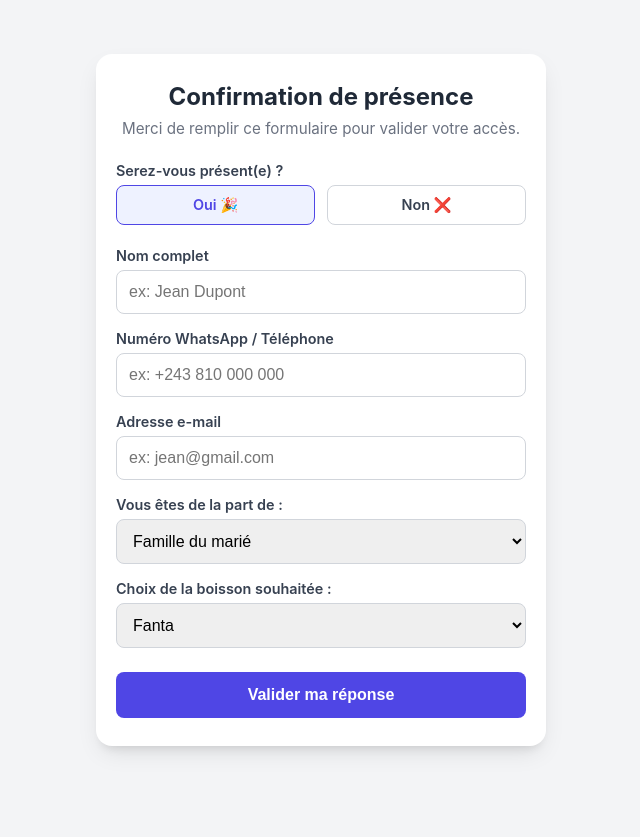
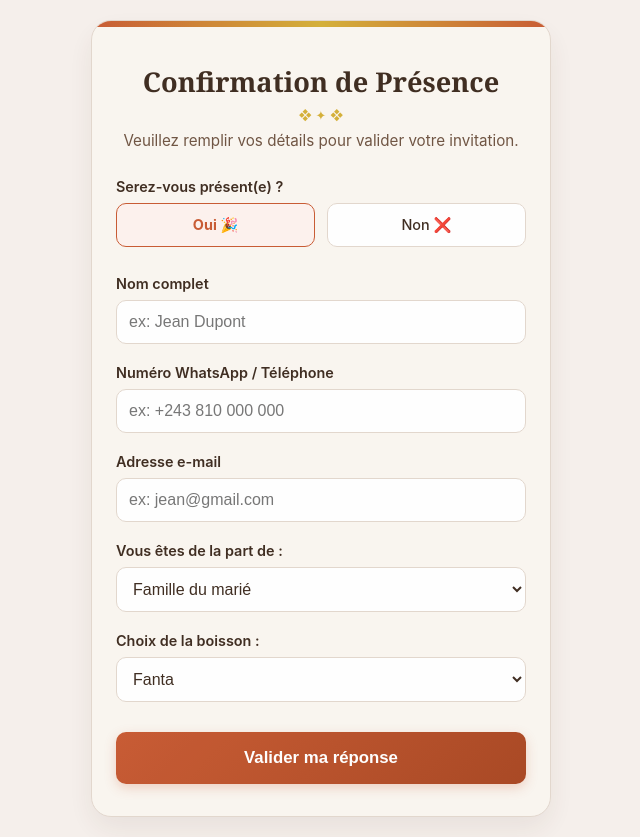
Before and after one commit to boazmeya-lab/smartRSVP, a plain HTML site: page index.html in a window 1280 px wide. Shown: the whole page, without its empty margins (319-959 px from the left). Before the commit the page ends 800 px from the top, so only its background shows below. Drawn offline with Linux system fonts and the light colour scheme.

Commit message:
Update index.html

```diff
--- a/index.html
+++ b/index.html
@@ -5,27 +5,34 @@
   <meta name="viewport" content="width=device-width, initial-scale=1.0">
   <title>RSVP - Smartevent</title>
 
-  <!-- Librairie ultra-légère pour générer le QR Code directement sur le navigateur -->
+  <!-- Librairie QR Code -->
   <script src="https://cdnjs.cloudflare.com/ajax/libs/qrcodejs/1.0.0/qrcode.min.js"></script>
 
   <style>
     :root {
-      --primary: #4F46E5;
-      --primary-hover: #4338CA;
-      --bg: #F3F4F6;
-      --card-bg: #FFFFFF;
-      --text: #1F2937;
-      --text-light: #6B7280;
+      /* Palette de couleurs */
+      --bg-sable: #F5EFEB;       /* Beige sable */
+      --text-marron: #3D2B1F;    /* Marron foncé */
+      --terracotta: #C85A32;     /* Terracotta */
+      --terracotta-hover: #A84622;
+      --or: #D4AF37;             /* Touche d'or */
+      --card-bg: #FAF6F0;        /* Crème clair */
+      --border-color: #E2D7CD;
     }
 
     * { box-sizing: border-box; }
 
     body {
-      font-family: -apple-system, BlinkMacSystemFont, "Segoe UI", Roboto, Oxygen, Ubuntu, Cantarell, sans-serif;
-      background-color: var(--bg);
-      color: var(--text);
+      font-family: -apple-system, BlinkMacSystemFont, "Segoe UI", Roboto, Georgia, serif;
+      background-color: var(--bg-sable);
+      /* Motif abstrait géométrique subtil en arrière-plan */
+      background-image: radial-gradient(var(--or) 0.5px, transparent 0.5px), radial-gradient(var(--terracotta) 0.5px, var(--bg-sable) 0.5px);
+      background-size: 20px 20px;
+      background-position: 0 0, 10px 10px;
+      opacity: 0.98;
+      color: var(--text-marron);
       margin: 0;
-      padding: 16px;
+      padding: 20px 16px;
       display: flex;
       justify-content: center;
       align-items: center;
@@ -35,67 +42,109 @@
     .container {
       background: var(--card-bg);
       width: 100%;
-      max-width: 450px;
-      padding: 28px 20px;
-      border-radius: 16px;
-      box-shadow: 0 10px 25px -5px rgba(0, 0, 0, 0.1), 0 8px 10px -6px rgba(0, 0, 0, 0.1);
+      max-width: 460px;
+      padding: 32px 24px;
+      border-radius: 20px;
+      border: 1px solid var(--border-color);
+      box-shadow: 0 12px 30px rgba(61, 43, 31, 0.08);
+      position: relative;
+      overflow: hidden;
     }
 
-    .header { text-align: center; margin-bottom: 24px; }
-    .header h1 { margin: 0 0 8px 0; font-size: 1.5rem; color: var(--text); }
-    .header p { margin: 0; color: var(--text-light); font-size: 0.95rem; }
+    /* Bordure décorative dorée supérieure */
+    .container::before {
+      content: "";
+      position: absolute;
+      top: 0;
+      left: 0;
+      right: 0;
+      height: 6px;
+      background: linear-gradient(90deg, var(--terracotta), var(--or), var(--terracotta));
+    }
 
-    .form-group { margin-bottom: 16px; }
-    label { display: block; font-size: 0.9rem; font-weight: 600; margin-bottom: 6px; color: #374151; }
+    .header { text-align: center; margin-bottom: 28px; }
+
+    /* Titre avec serif élégant */
+    .header h1 {
+      margin: 10px 0 8px 0;
+      font-family: Georgia, serif;
+      font-size: 1.7rem;
+      color: var(--text-marron);
+    }
+
+    .header p { margin: 0; color: #6E5341; font-size: 0.95rem; }
+
+    /* Motif décoratif sous le titre */
+    .divider-pattern {
+      display: flex;
+      justify-content: center;
+      align-items: center;
+      gap: 8px;
+      color: var(--or);
+      font-size: 0.8rem;
+      margin-top: 6px;
+    }
+
+    .form-group { margin-bottom: 20px; }
+    label { display: block; font-size: 0.9rem; font-weight: 600; margin-bottom: 8px; color: var(--text-marron); }
 
     input[type="text"], input[type="tel"], input[type="email"], select {
       width: 100%;
       padding: 12px;
-      border: 1px solid #D1D5DB;
-      border-radius: 8px;
+      border: 1px solid var(--border-color);
+      background-color: #FFFFFF;
+      border-radius: 10px;
       font-size: 1rem;
-      transition: border-color 0.2s;
+      color: var(--text-marron);
+      transition: all 0.2s;
     }
 
     input:focus, select:focus {
       outline: none;
-      border-color: var(--primary);
-      box-shadow: 0 0 0 3px rgba(79, 70, 229, 0.15);
+      border-color: var(--terracotta);
+      box-shadow: 0 0 0 3px rgba(200, 90, 50, 0.15);
     }
 
     .radio-group { display: flex; gap: 12px; }
     .radio-option {
       flex: 1;
-      border: 1px solid #D1D5DB;
-      border-radius: 8px;
-      padding: 10px;
+      border: 1px solid var(--border-color);
+      background: #FFFFFF;
+      border-radius: 10px;
+      padding: 12px;
       text-align: center;
       cursor: pointer;
+      font-weight: 500;
+      transition: all 0.2s;
     }
     .radio-option input { display: none; }
     .radio-option.active {
-      border-color: var(--primary);
-      background-color: #EEF2FF;
-      color: var(--primary);
-      font-weight: 600;
+      border-color: var(--terracotta);
+      background-color: #FDF2EE;
+      color: var(--terracotta);
+      font-weight: 700;
     }
 
     button.btn-submit {
       width: 100%;
-      background-color: var(--primary);
-      color: white;
+      background: linear-gradient(135deg, var(--terracotta), var(--terracotta-hover));
+      color: #FFFFFF;
       border: none;
-      padding: 14px;
-      border-radius: 8px;
-      font-size: 1rem;
+      padding: 16px;
+      border-radius: 10px;
+      font-size: 1.05rem;
       font-weight: 600;
       cursor: pointer;
-      margin-top: 8px;
-      transition: background-color 0.2s;
+      margin-top: 10px;
+      box-shadow: 0 4px 12px rgba(200, 90, 50, 0.25);
+      transition: transform 0.1s, background 0.2s;
     }
-    button.btn-submit:hover { background-color: var(--primary-hover); }
+    button.btn-submit:hover {
+      background: var(--terracotta-hover);
+      transform: translateY(-1px);
+    }
 
-    /* Style de la carte d'accès Pass QR Code */
+    /* Carte d'accès Pass QR Code */
     #pass-container {
       display: none;
       text-align: center;
@@ -103,37 +152,51 @@
     }
 
     .pass-card {
-      background: #F9FAFB;
-      border: 2px dashed #D1D5DB;
-      border-radius: 12px;
-      padding: 20px;
-      margin-top: 16px;
+      background: #FFFFFF;
+      border: 1px solid var(--border-color);
+      border-radius: 14px;
+      padding: 24px 16px;
+      margin-top: 20px;
+      position: relative;
+    }
+
+    .pass-card::after {
+      content: "";
+      position: absolute;
+      bottom: 0;
+      left: 10%;
+      right: 10%;
+      height: 3px;
+      background: var(--or);
+      border-radius: 2px;
     }
 
     #qrcode {
       display: flex;
       justify-content: center;
-      margin: 16px 0;
+      margin: 20px 0;
     }
+
     #qrcode img {
-      border-radius: 8px;
-      padding: 8px;
-      background: white;
-      box-shadow: 0 2px 8px rgba(0,0,0,0.08);
+      border-radius: 10px;
+      padding: 10px;
+      background: #FFFFFF;
+      border: 2px solid var(--border-color);
     }
 
     .ticket-id {
       font-family: monospace;
       font-size: 1.1rem;
       font-weight: bold;
-      color: var(--primary);
-      letter-spacing: 1px;
+      color: var(--terracotta);
+      letter-spacing: 1.5px;
+      margin-top: 6px;
     }
 
     .notice {
       font-size: 0.85rem;
-      color: var(--text-light);
-      margin-top: 12px;
+      color: #6E5341;
+      margin-top: 14px;
     }
 
     @keyframes fadeIn {
@@ -149,8 +212,9 @@
   <!-- FORMULAIRE RSVP -->
   <div id="rsvp-section">
     <div class="header">
-      <h1>Confirmation de présence</h1>
-      <p>Merci de remplir ce formulaire pour valider votre accès.</p>
+      <h1>Confirmation de Présence</h1>
+      <div class="divider-pattern">❖ ✦ ❖</div>
+      <p style="margin-top: 8px;">Veuillez remplir vos détails pour valider votre invitation.</p>
     </div>
 
     <form id="rsvp-form" onsubmit="soumettreRSVP(event)">
@@ -194,7 +258,7 @@
         </div>
 
         <div class="form-group">
-          <label for="boisson">Choix de la boisson souhaitée :</label>
+          <label for="boisson">Choix de la boisson :</label>
           <select id="boisson">
             <option value="Fanta">Fanta</option>
             <option value="Coca-Cola">Coca-Cola</option>
@@ -208,31 +272,31 @@
     </form>
   </div>
 
-  <!-- BILLETS / PASS GÉNÉRÉ (Caché par défaut) -->
+  <!-- PASS D'ACCÈS AVEC QR CODE -->
   <div id="pass-container">
     <div class="header">
-      <h1 id="pass-title">Votre Pass d'Accès</h1>
-      <p id="pass-subtitle">Présentez ce QR Code à l'entrée de l'événement.</p>
+      <h1 id="pass-title" style="font-family: Georgia, serif;">Votre Pass d'Accès</h1>
+      <div class="divider-pattern">❖ ✦ ❖</div>
+      <p id="pass-subtitle" style="margin-top: 8px;">Présentez ce QR Code à l'entrée de l'événement.</p>
     </div>
 
     <div class="pass-card">
-      <div id="guest-name" style="font-weight: bold; font-size: 1.2rem;"></div>
+      <div id="guest-name" style="font-weight: bold; font-size: 1.25rem; color: var(--text-marron);"></div>
       <div class="ticket-id" id="ticket-id-display"></div>
 
-      <!-- Zone d'affichage du QR Code -->
+      <!-- Zone QR Code (Contient uniquement le code ticketID pour SmartCheck) -->
       <div id="qrcode"></div>
 
-      <p class="notice">💡 <strong>Conseil :</strong> Faites une capture d'écran de ce pass pour l'avoir avec vous le jour J.</p>
+      <p class="notice">💡 <strong>Conseil :</strong> Prenez une capture d'écran de ce pass pour l'avoir avec vous le jour J.</p>
     </div>
   </div>
 
 </div>
 
 <script>
-  // 🔗 REMPLACE CETTE URL PAR TON WEBHOOK N8N (Nœud Webhook POST)
+  // URL de ton Webhook n8n
   const N8N_WEBHOOK_URL = "https://ton-n8n-vps.com/webhook/rsvp-submit";
 
-  // Gestion de l'affichage UI selon Présent / Absent
   function togglePresence(estPresent) {
     const optionsDiv = document.getElementById("options-presence");
     const labelOui = document.getElementById("label-oui");
@@ -249,15 +313,13 @@
     }
   }
 
-  // Fonction principale lors de la soumission
   async function soumettreRSVP(event) {
     event.preventDefault();
 
     const btnSubmit = document.getElementById("btn-submit");
     btnSubmit.disabled = true;
-    btnSubmit.textContent = "Traitement en cours...";
+    btnSubmit.textContent = "Validation en cours...";
 
-    // 1. Récupération des données du formulaire
     const isPresent = document.querySelector('input[name="presence"]:checked').value === "true";
     const nomComplet = document.getElementById("nom").value.trim();
     const telephone = document.getElementById("telephone").value.trim();
@@ -265,7 +327,7 @@
     const affiliation = isPresent ? document.getElementById("affiliation").value : "N/A";
     const boisson = isPresent ? document.getElementById("boisson").value : "N/A";
 
-    // 2. Génération d'un ID de Billet Unique (ex: SMART-8F3A)
+    // Génération de l'ID unique du ticket
     const ticketID = "SMART-" + Math.random().toString(36).substring(2, 6).toUpperCase() + Date.now().toString().slice(-4);
 
     const payload = {
@@ -280,42 +342,38 @@
     };
 
     try {
-      // 3. Envoi asynchrone des données vers n8n
       fetch(N8N_WEBHOOK_URL, {
         method: "POST",
         headers: { "Content-Type": "application/json" },
         body: JSON.stringify(payload)
       });
 
-      // 4. Masquer le formulaire
       document.getElementById("rsvp-section").style.display = "none";
       const passContainer = document.getElementById("pass-container");
       passContainer.style.display = "block";
 
       if (isPresent) {
-        // Affichage du Pass avec QR code
         document.getElementById("guest-name").textContent = nomComplet;
         document.getElementById("ticket-id-display").textContent = ticketID;
 
-        // Génération instantanée du QR Code côté client
+        // Génération du QR Code brut (ticketID) parfait pour SmartCheck
         new QRCode(document.getElementById("qrcode"), {
-          text: `https://smartevent.live/checkin?ticket=${ticketID}`,
+          text: ticketID,
           width: 180,
           height: 180,
-          colorDark : "#1F2937",
+          colorDark : "#3D2B1F",
           colorLight : "#FFFFFF",
           correctLevel : QRCode.CorrectLevel.H
         });
       } else {
-        // Message si l'invité a répondu "Non"
         document.getElementById("pass-title").textContent = "Merci pour votre réponse";
-        document.getElementById("pass-subtitle").textContent = "Nous avons bien pris note de votre absence.";
-        document.querySelector(".pass-card").innerHTML = `<p>Nous sommes désolés que vous ne puissiez pas être des nôtres, <strong>${nomComplet}</strong>.</p>`;
+        document.getElementById("pass-subtitle").textContent = "Nous avons bien enregistré votre absence.";
+        document.querySelector(".pass-card").innerHTML = `<p style="color: var(--text-marron);">Nous sommes désolés que vous ne puissiez pas être des nôtres, <strong>${nomComplet}</strong>.</p>`;
       }
 
     } catch (error) {
-      console.error("Erreur d'envoi :", error);
-      alert("Une erreur est survenue lors de l'envoi. Veuillez réessayer.");
+      console.error("Erreur :", error);
+      alert("Une erreur est survenue. Veuillez réessayer.");
       btnSubmit.disabled = false;
       btnSubmit.textContent = "Valider ma réponse";
     }
```
